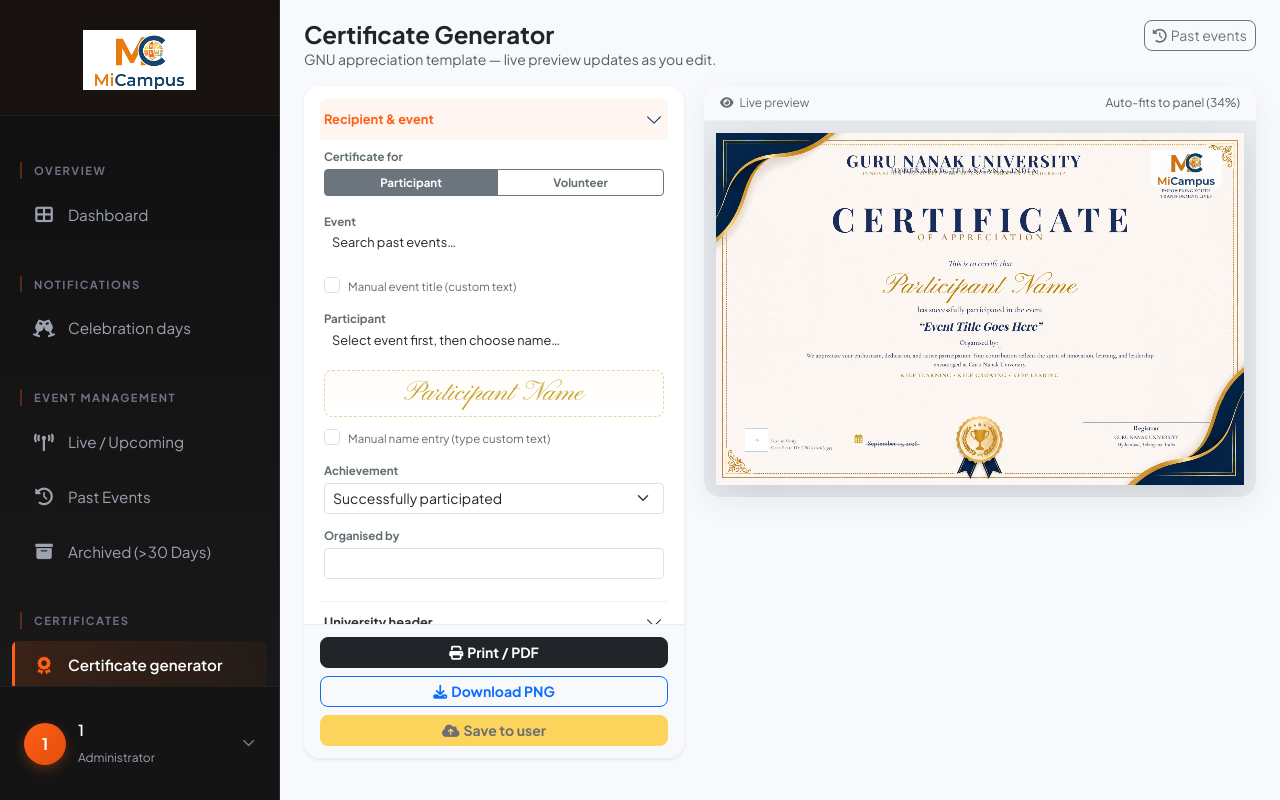
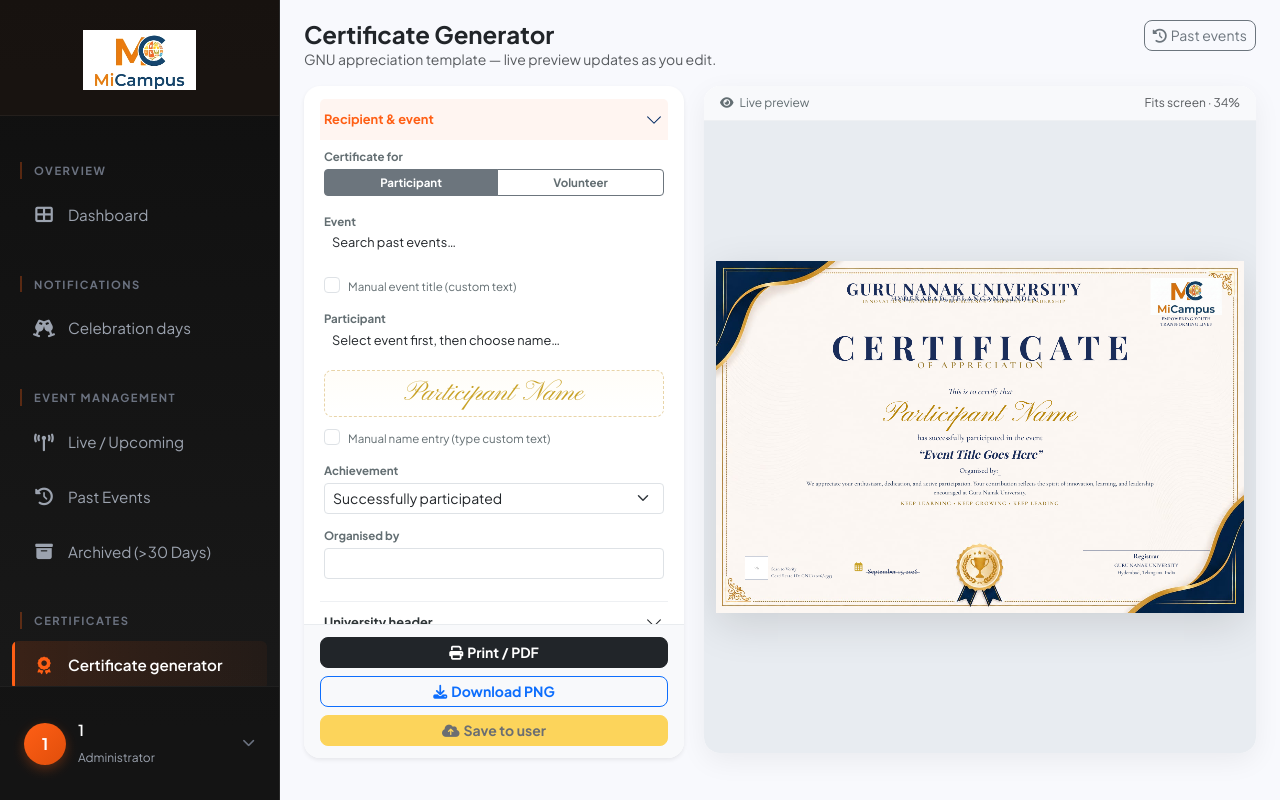
Before and after one commit to Captain-Arnab/campus-social-admin, a PHP site: page /certificate_generator.php in a window 1280 px wide. Run offline with PHP 8.4, Linux system fonts and the light colour scheme; the visitor is signed in with stand-in values (Sample User, id 1); data that the repository does not hold is empty; a stand-in replaces the project's code that opens the database connection; some libraries are stand-ins or nearby versions.

Commit message:
Refine certificate preview scaling and layout for improved usability
- Adjusted the scaling logic in the certificate preview to ensure better fitting within the viewport, enhancing user experience.
- Updated CSS styles for the preview components, including adjustments to height and padding, to improve visual consistency and functionality.
- Implemented additional event listeners for resizing and image loading to ensure the preview updates accurately across different scenarios.

```diff
--- a/assets/css/certificate_generator_layout.css
+++ b/assets/css/certificate_generator_layout.css
@@ -189,14 +189,16 @@
 
 .cert-gen-preview-viewport {
     flex: 1 1 auto;
-    min-height: 320px;
-    max-height: calc(100vh - 160px);
+    min-height: 280px;
+    height: calc(100vh - 168px);
+    max-height: calc(100vh - 168px);
     overflow: hidden;
     background: #e8ecf1;
     display: flex;
     align-items: center;
     justify-content: center;
-    padding: 0.75rem;
+    padding: 12px;
+    box-sizing: border-box;
 }
 
 .cert-gen-preview-scaler {
@@ -208,18 +210,19 @@
     box-shadow: 0 12px 40px rgba(0, 0, 0, 0.12);
 }
 
+/* Absolutely positioned so full cert size never expands the panel / breaks scale math */
 .cert-gen-preview-zoom {
-    transform-origin: top left;
+    position: absolute;
+    top: 0;
+    left: 0;
+    transform-origin: 0 0;
     will-change: transform;
 }
 
 .cert-gen-preview-viewport #certCanvas {
     position: relative;
-    top: auto;
-    left: auto;
     margin: 0;
     box-shadow: none;
-    transform: none !important; /* preview scale is on #previewZoom only */
 }
 
 .cert-page-wrap.cert-print-area {
@@ -251,6 +254,7 @@
         transform: none !important;
         width: auto !important;
         height: auto !important;
+        position: static !important;
     }
     #certCanvas {
         position: static !important;
--- a/certificate_generator.php
+++ b/certificate_generator.php
@@ -441,8 +441,8 @@ function cert_achievement_phrase(string $key): string
                     <span class="text-muted" id="previewFitHint">Auto-fits to panel</span>
                 </div>
                 <div class="cert-gen-preview-viewport" id="previewViewport">
-                    <div class="cert-gen-preview-scaler" id="previewScaler" style="width:<?php echo (int) max(200, (int) round($cert_canvas_w * 0.55)); ?>px;height:<?php echo (int) max(140, (int) round($cert_canvas_h * 0.55)); ?>px;">
-                    <div class="cert-gen-preview-zoom" id="previewZoom" style="width:<?php echo (int) $cert_canvas_w; ?>px;height:<?php echo (int) $cert_canvas_h; ?>px;">
+                    <div class="cert-gen-preview-scaler" id="previewScaler" style="width:<?php echo (int) max(200, (int) round($cert_canvas_w * 0.4)); ?>px;height:<?php echo (int) max(140, (int) round($cert_canvas_h * 0.4)); ?>px;">
+                    <div class="cert-gen-preview-zoom" id="previewZoom" style="width:<?php echo (int) $cert_canvas_w; ?>px;height:<?php echo (int) $cert_canvas_h; ?>px;transform:scale(0.4);transform-origin:0 0;">
                     <div id="certCanvas" class="cert-canvas" style="width:<?php echo (int) $cert_canvas_w; ?>px;height:<?php echo (int) $cert_canvas_h; ?>px;font-size:<?php echo (int) $cert_font_base; ?>px;">
                         <img class="cert-bg-img" src="<?php echo htmlspecialchars($cert_template_path); ?>" alt="" crossorigin="anonymous">
                         <div class="cert-overlay">
@@ -569,32 +569,48 @@ function cert_achievement_phrase(string $key): string
         const canvas = document.getElementById('certCanvas');
         if (!viewport || !scaler || !canvas) return;
 
+        const vr = viewport.getBoundingClientRect();
         const pad = 24;
-        const availW = Math.max(180, viewport.clientWidth - pad);
-        const availH = Math.max(180, viewport.clientHeight - pad);
-        let scale = Math.min(availW / CERT_W, availH / CERT_H, 1);
+        const availW = Math.max(100, vr.width - pad);
+        const availH = Math.max(100, vr.height - pad);
+
+        let scale = Math.min(availW / CERT_W, availH / CERT_H);
         if (!isFinite(scale) || scale <= 0) {
-            scale = 0.45;
-        }
-
-        const w = Math.max(1, Math.floor(CERT_W * scale));
-        const h = Math.max(1, Math.floor(CERT_H * scale));
+            scale = 0.35;
+        }
+        // Never upscale above 100%; always shrink to fit the visible panel.
+        scale = Math.min(scale, 1);
+
+        const w = Math.max(1, Math.round(CERT_W * scale));
+        const h = Math.max(1, Math.round(CERT_H * scale));
+
         scaler.style.width = w + 'px';
         scaler.style.height = h + 'px';
-
-        // Scale the zoom wrapper — keep #certCanvas untransformed for reliable export.
+        scaler.style.overflow = 'hidden';
+        scaler.style.position = 'relative';
+
+        // Prefer scaling #previewZoom (export leaves #certCanvas unscaled).
         if (zoom) {
+            zoom.style.position = 'absolute';
+            zoom.style.top = '0';
+            zoom.style.left = '0';
             zoom.style.width = CERT_W + 'px';
             zoom.style.height = CERT_H + 'px';
+            zoom.style.transformOrigin = '0 0';
             zoom.style.transform = 'scale(' + scale + ')';
-            zoom.style.transformOrigin = 'top left';
-        }
-        canvas.style.transform = '';
+            canvas.style.transform = 'none';
+            canvas.style.zoom = '';
+        } else {
+            // Fallback if zoom wrapper missing
+            canvas.style.transformOrigin = '0 0';
+            canvas.style.transform = 'scale(' + scale + ')';
+        }
+
         canvas.dataset.previewScale = String(scale);
 
         const hint = document.getElementById('previewFitHint');
         if (hint) {
-            hint.textContent = 'Auto-fits to panel (' + Math.round(scale * 100) + '%)';
+            hint.textContent = 'Fits screen · ' + Math.round(scale * 100) + '%';
         }
     }
 
@@ -1560,21 +1576,38 @@ function cert_achievement_phrase(string $key): string
     syncAchievement();
     syncParticipantNamePreview();
     fitCertPreview();
-    // Re-fit after layout settles (fonts/images/sidebar).
     requestAnimationFrame(function () {
         fitCertPreview();
-        setTimeout(fitCertPreview, 100);
-        setTimeout(fitCertPreview, 400);
-    });
+        requestAnimationFrame(fitCertPreview);
+    });
+    window.addEventListener('load', fitCertPreview);
     window.addEventListener('resize', fitCertPreview);
     if (typeof ResizeObserver !== 'undefined') {
-        const ro = new ResizeObserver(function () {
-            fitCertPreview();
-        });
+        let fitScheduled = false;
+        const scheduleFit = function () {
+            if (fitScheduled) return;
+            fitScheduled = true;
+            requestAnimationFrame(function () {
+                fitScheduled = false;
+                fitCertPreview();
+            });
+        };
+        const ro = new ResizeObserver(scheduleFit);
         const vp = document.getElementById('previewViewport');
         if (vp) ro.observe(vp);
+        const col = document.querySelector('.cert-gen-preview-col');
+        if (col) ro.observe(col);
         const shell = document.querySelector('.cert-gen-shell');
         if (shell) ro.observe(shell);
+    }
+    // After template/bg image loads, re-fit once more.
+    const bg = document.querySelector('#certCanvas .cert-bg-img');
+    if (bg) {
+        if (bg.complete) {
+            setTimeout(fitCertPreview, 50);
+        } else {
+            bg.addEventListener('load', function () { fitCertPreview(); });
+        }
     }
     updateLinkHint();
     updateSaveButton();
```
